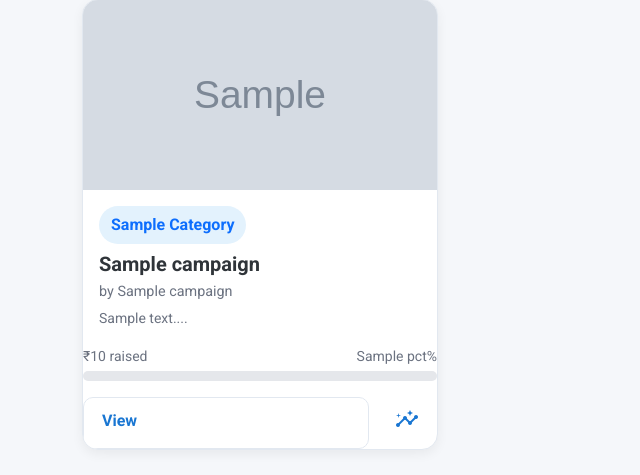
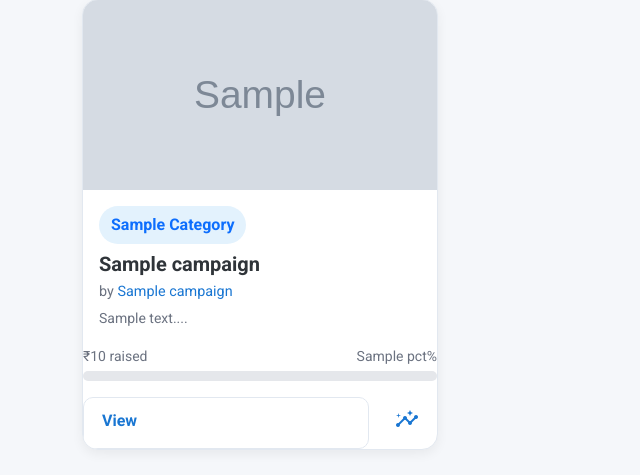
Before and after one commit to SOHAM0007-CODER/Smart-_donation_Portal, a Flask app: template app/templates/campaigns/list.html in a window 1280 px wide. Shown: the part 303-778 px from the top of the page, without its empty margins (0-640 px from the left). Run offline with Flask 3, Linux system fonts and the light colour scheme; the template is opened without the code that fills it: most values are stand-ins (such as "Sample title", 1, 10 or a date in 2020); grey boxes marked "Sample" are stand-in pictures.

Commit message:
Made NGO names clickable in campaign listing to link to NGO dashboard

```diff
--- a/app/templates/campaigns/list.html
+++ b/app/templates/campaigns/list.html
@@ -57,7 +57,7 @@
                         {% if c.is_verified %}<span class="badge bg-success"><span class="material-icons-round me-1" style="font-size:18px;">verified</span>Verified</span>{% endif %}
                     </div>
                     <h5 class="fw-semibold mb-1">{{ c.title }}</h5>
-                    <p class="campaign-meta mb-1">by {{ c.organization_name }}</p>
+                    <p class="campaign-meta mb-1">by <a href="{{ url_for('campaigns.public_ngo_dashboard', ngo_id=c.ngo_id) }}" class="ngo-link">{{ c.organization_name }}</a></p>
                     <p class="text-muted small mb-0">{{ c.description[:120] }}...</p>
                 </div>
                 <div class="card-body pt-0">
```
